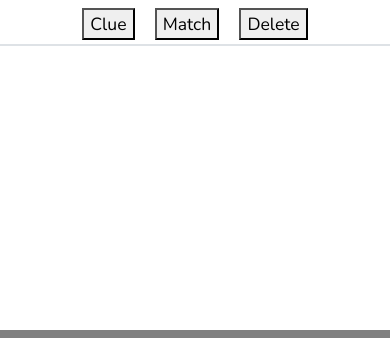
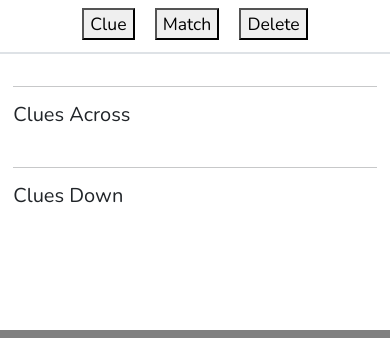
Before and after one commit to johnrearden/crossword, a Django app: page /builder/puzzle_editor/1/ in a window 390 px wide. Shown: the part 506-844 px from the top of the page. Run offline with Django 3.2, Linux system fonts and the light colour scheme; a user stored in the database is signed in; tables that the repository leaves empty hold one stand-in row (values such as "Sample post"); some libraries are stand-ins or nearby versions.

Commit message:
Add clue list at bottom of page for clues across and clues down; add code to update this when the clue input is changed

```diff
--- a/builder/static/js/grid_editor.js
+++ b/builder/static/js/grid_editor.js
@@ -12,6 +12,7 @@ document.addEventListener('DOMContentLoaded', () => {
     puzzleID = data.puzzle.id;
     drawGrid(grid);
     renderSolutions(data.clues);
+    renderClues(grid.clues);
     populateVirtualKeyboard();
 });
 
@@ -25,6 +26,23 @@ const renderSolutions = (clues) => {
             const character = clue.solution[i];
             span.innerText = character === OPEN ? '' : character;
             grid.cells[index].value = character === OPEN ? OPEN : character;
+        }
+    }
+}
+
+const renderClues = (clues) => {
+    const acrossDiv = document.getElementById('clues-across-list');
+    const downDiv = document.getElementById('clues-down-list');
+
+    for (let item of clues) {
+        const para = document.createElement('p');
+        const text = item.clue ? item.clue : 'No clue yet.';
+        para.innerText = `${item.number}: ${item.clue}`;
+        para.id = `cluepara-${item.number}-${item.orientation}`;
+        if (item.orientation === 'AC') {
+            acrossDiv.appendChild(para);
+        } else {
+            downDiv.appendChild(para);
         }
     }
 }
@@ -266,6 +284,12 @@ const displayClue = (clue) => {
     clueDisplay.innerText = clue;
 }
 
+const displayClueInClueList = (item) => {
+    const para = document.getElementById(`cluepara-${item.number}-${item.orientation}`);
+    const text = item.clue ? item.clue : 'No clue yet.';
+    para.innerText = `${item.number}: ${text}`;
+}
+
 /**
  * Builds a string from the contents of the current clue (property of the grid object).
  *
@@ -496,6 +520,7 @@ const addEventListeners = () => {
         if (grid.currentHighlightedClue) {
             grid.currentHighlightedClue.clue = event.target.value;
             displayClue(grid.currentHighlightedClue.clue);
+            displayClueInClueList(grid.currentHighlightedClue);
         }
 
     });
--- a/builder/templates/builder/grid_editor.html
+++ b/builder/templates/builder/grid_editor.html
@@ -40,12 +40,25 @@
                 </div>
             </div>
 
-            <div class="row justify-content-start">
+            <div class="row justify-content-start mt-2">
                 <div class="col border mt-1 w-100 text-left bg-grey">
                     <p id="clue-display" class="my-auto"></p>
                 </div>
             </div>
         </div>
+    </div>
+</div>
+
+<div class="row mt-2 justify-content-center">
+    <div class="col-11 col-md-6 p-2">
+        <hr>
+        <h5>Clues Across</h5>
+        <div id="clues-across-list"></div>
+    </div>
+    <div class="col-11 col-md-6 p-2">
+        <hr>
+        <h5>Clues Down</h5>
+        <div id="clues-down-list"></div>
     </div>
 </div>
 
```
